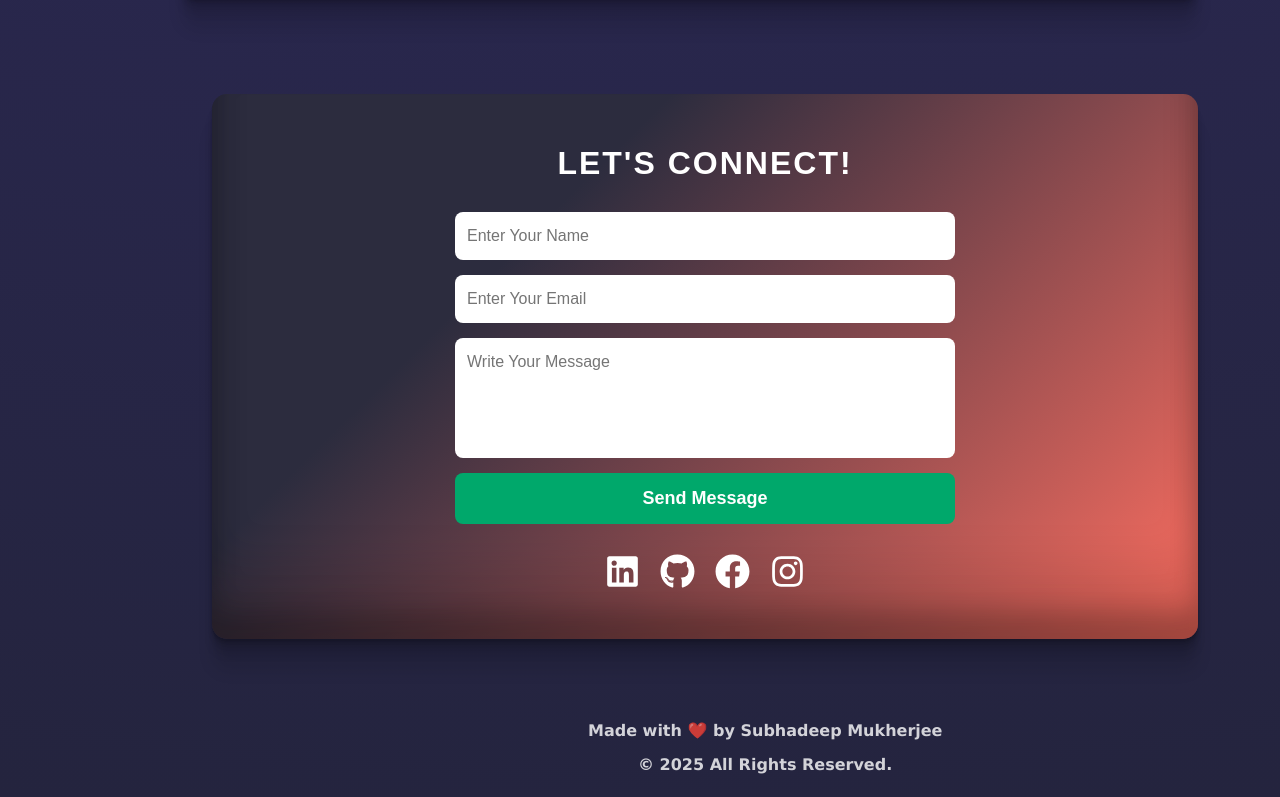
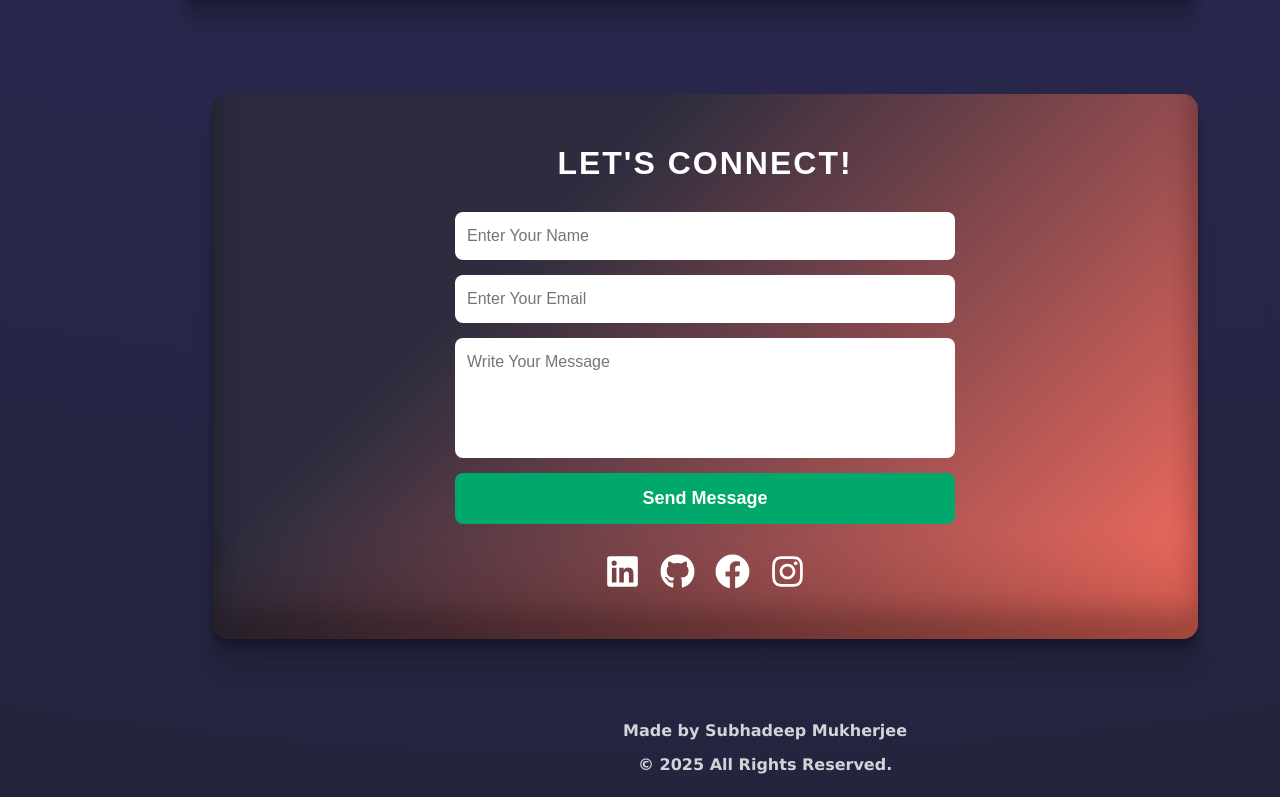
Before and after one commit to Subhadeep2003/portfolio-frontend, a React (Create React App) app: page / in a window 1280 px wide. Shown: the part 7711-8508 px from the top of the page. Built offline with nearby package versions, Linux system fonts and the light colour scheme.

Commit message:
Footer edit

```diff
--- a/src/App.jsx
+++ b/src/App.jsx
@@ -34,7 +34,7 @@ function App() {
         </div>
         <footer className="footer">
           <AttentionSeeker effect="tada">
-            <p>Made with ❤️ by Subhadeep Mukherjee</p>
+            <p>Made by Subhadeep Mukherjee</p>
             <p>&copy; {new Date().getFullYear()} All Rights Reserved.</p>
           </AttentionSeeker>
         </footer>
```
